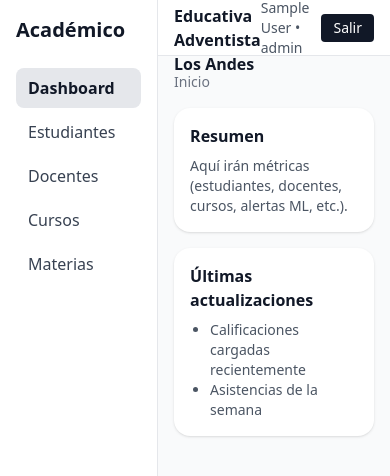
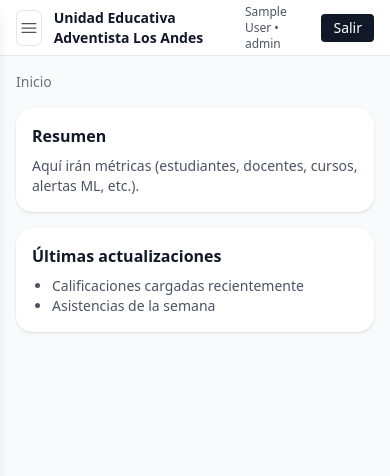
Before and after one commit to Bizarr420/academico-webs, a React (Vite) app: page / in a window 390 px wide. Shown: the top 476 px of the page. Built offline with nearby package versions, Linux system fonts and the light colour scheme; no server answers; sample sign-in values are in the browser's storage.

Commit message:
Fix filters validation and improve responsive layout

```diff
--- a/src/app/components/Layout.tsx
+++ b/src/app/components/Layout.tsx
@@ -1,3 +1,4 @@
+import { useState } from 'react';
 import { Link, Outlet, useLocation } from 'react-router-dom';
 
 import Sidebar from './Sidebar';
@@ -5,14 +6,31 @@ import Topbar from './Topbar';
 
 export default function Layout() {
   const { pathname } = useLocation();
+  const [isSidebarOpen, setIsSidebarOpen] = useState(false);
+
+  const closeSidebar = () => setIsSidebarOpen(false);
 
   return (
     <div className="min-h-screen bg-gray-50 text-gray-900">
-      <div className="flex">
-        <Sidebar />
-        <main className="flex-1">
-          <Topbar />
-          <div className="p-4">
+      {/* Sidebar móvil */}
+      <Sidebar
+        className={`fixed inset-y-0 left-0 z-50 border-r shadow-lg transition-transform duration-200 lg:hidden ${isSidebarOpen ? 'translate-x-0' : '-translate-x-full'}`}
+        onNavigate={closeSidebar}
+      />
+      {isSidebarOpen && (
+        <button
+          type="button"
+          aria-label="Cerrar menú"
+          className="fixed inset-0 z-40 bg-black/40 lg:hidden"
+          onClick={closeSidebar}
+        />
+      )}
+
+      <div className="flex min-h-screen">
+        <Sidebar className="hidden lg:flex lg:h-screen lg:sticky lg:top-0 lg:border-r" />
+        <main className="flex-1 flex flex-col min-h-screen">
+          <Topbar onToggleSidebar={() => setIsSidebarOpen((current) => !current)} />
+          <div className="p-4 flex-1">
             {/* Breadcrumb simple */}
             <nav className="mb-4 text-sm text-gray-500">
               <Link to="/" className="hover:underline">
@@ -20,7 +38,9 @@ export default function Layout() {
               </Link>
               {pathname !== '/' && <span> / {pathname.replace('/', '')}</span>}
             </nav>
-            <Outlet />
+            <div className="max-w-6xl mx-auto">
+              <Outlet />
+            </div>
           </div>
         </main>
       </div>
--- a/src/app/components/Sidebar.tsx
+++ b/src/app/components/Sidebar.tsx
@@ -1,29 +1,50 @@
 import { NavLink } from 'react-router-dom';
+
+import { useAuth } from '@/app/hooks/useAuth';
 
 const linkBase = 'block px-3 py-2 rounded-lg hover:bg-gray-100 transition-colors';
 const linkClassName = ({ isActive }: { isActive: boolean }) =>
   isActive ? `${linkBase} bg-gray-200 font-semibold` : `${linkBase} text-gray-700`;
 
-export default function Sidebar() {
+type SidebarProps = {
+  className?: string;
+  onNavigate?: () => void;
+};
+
+const navItems = [
+  { to: '/', label: 'Dashboard', roles: ['admin', 'docente', 'padre'] },
+  { to: '/estudiantes', label: 'Estudiantes', roles: ['admin', 'docente'] },
+  { to: '/docentes', label: 'Docentes', roles: ['admin'] },
+  { to: '/cursos', label: 'Cursos', roles: ['admin'] },
+  { to: '/materias', label: 'Materias', roles: ['admin'] },
+];
+
+export default function Sidebar({ className = '', onNavigate }: SidebarProps) {
+  const { user } = useAuth();
+
+  const allowedItems = navItems.filter((item) =>
+    user ? item.roles.includes(user.role) : false,
+  );
+
+  if (!user) {
+    return null;
+  }
+
   return (
-    <aside className="w-64 h-screen sticky top-0 border-r bg-white p-4 flex flex-col gap-6">
+    <aside className={`w-64 bg-white p-4 flex flex-col gap-6 overflow-y-auto ${className}`}>
       <div className="font-bold text-xl">Académico</div>
       <nav className="space-y-1">
-        <NavLink to="/" end className={linkClassName}>
-          Dashboard
-        </NavLink>
-        <NavLink to="/estudiantes" className={linkClassName}>
-          Estudiantes
-        </NavLink>
-        <NavLink to="/docentes" className={linkClassName}>
-          Docentes
-        </NavLink>
-        <NavLink to="/cursos" className={linkClassName}>
-          Cursos
-        </NavLink>
-        <NavLink to="/materias" className={linkClassName}>
-          Materias
-        </NavLink>
+        {allowedItems.map((item) => (
+          <NavLink
+            key={item.to}
+            to={item.to}
+            end={item.to === '/'}
+            className={linkClassName}
+            onClick={onNavigate}
+          >
+            {item.label}
+          </NavLink>
+        ))}
       </nav>
     </aside>
   );
--- a/src/app/components/Topbar.tsx
+++ b/src/app/components/Topbar.tsx
@@ -1,14 +1,42 @@
 import { useAuth } from '@/app/hooks/useAuth';
 
-export default function Topbar() {
+type TopbarProps = {
+  onToggleSidebar?: () => void;
+};
+
+export default function Topbar({ onToggleSidebar }: TopbarProps) {
   const { user, logout } = useAuth();
 
   return (
-    <header className="h-14 border-b bg-white px-4 flex items-center justify-between">
-      <div className="font-semibold">Unidad Educativa Adventista Los Andes</div>
+    <header className="h-14 border-b bg-white px-4 flex items-center justify-between sticky top-0 z-30">
       <div className="flex items-center gap-3">
-        {user && <span className="text-sm text-gray-600">{user.name} • {user.role}</span>}
-        <button onClick={logout} className="text-sm px-3 py-1 rounded bg-gray-900 text-white">
+        <button
+          type="button"
+          className="lg:hidden inline-flex items-center justify-center w-9 h-9 rounded-md border border-gray-200 text-gray-600"
+          onClick={() => onToggleSidebar?.()}
+          aria-label="Abrir menú"
+        >
+          <span className="sr-only">Abrir menú</span>
+          <svg
+            xmlns="http://www.w3.org/2000/svg"
+            fill="none"
+            viewBox="0 0 24 24"
+            strokeWidth={1.5}
+            stroke="currentColor"
+            className="w-5 h-5"
+            aria-hidden
+          >
+            <path strokeLinecap="round" strokeLinejoin="round" d="M3.75 6.75h16.5M3.75 12h16.5M3.75 17.25h16.5" />
+          </svg>
+        </button>
+        <div className="font-semibold text-sm sm:text-base">Unidad Educativa Adventista Los Andes</div>
+      </div>
+      <div className="flex items-center gap-3">
+        {user && <span className="text-xs sm:text-sm text-gray-600">{user.name} • {user.role}</span>}
+        <button
+          onClick={logout}
+          className="text-sm px-3 py-1 rounded bg-gray-900 text-white hover:bg-gray-800 transition-colors"
+        >
           Salir
         </button>
       </div>
--- a/src/app/services/courses.ts
+++ b/src/app/services/courses.ts
@@ -5,12 +5,17 @@ export const COURSES_PAGE_SIZE = 10;
 
 export async function getCourses(filters: CourseFilters) {
   const { page, search, page_size = COURSES_PAGE_SIZE } = filters;
+  const params: Record<string, unknown> = {
+    page,
+    page_size,
+  };
+
+  if (typeof search === 'string' && search.trim().length > 0) {
+    params.search = search.trim();
+  }
+
   const { data } = await api.get<Paginated<Course>>('/courses', {
-    params: {
-      page,
-      page_size,
-      search: search ?? '',
-    },
+    params,
   });
   return data;
 }
--- a/src/app/services/students.ts
+++ b/src/app/services/students.ts
@@ -5,12 +5,17 @@ export const STUDENTS_PAGE_SIZE = 10;
 
 export async function getStudents(filters: StudentFilters) {
   const { page, search, page_size = STUDENTS_PAGE_SIZE } = filters;
+  const params: Record<string, unknown> = {
+    page,
+    page_size,
+  };
+
+  if (typeof search === 'string' && search.trim().length > 0) {
+    params.search = search.trim();
+  }
+
   const { data } = await api.get<Paginated<Student>>('/students', {
-    params: {
-      page,
-      page_size,
-      search: search ?? '',
-    },
+    params,
   });
   return data;
 }
--- a/src/app/services/subjects.ts
+++ b/src/app/services/subjects.ts
@@ -5,13 +5,21 @@ export const SUBJECTS_PAGE_SIZE = 10;
 
 export async function getSubjects(filters: SubjectFilters) {
   const { page, search, page_size = SUBJECTS_PAGE_SIZE, curso_id } = filters;
+  const params: Record<string, unknown> = {
+    page,
+    page_size,
+  };
+
+  if (typeof search === 'string' && search.trim().length > 0) {
+    params.search = search.trim();
+  }
+
+  if (typeof curso_id === 'number') {
+    params.curso_id = curso_id;
+  }
+
   const { data } = await api.get<Paginated<Subject>>('/subjects', {
-    params: {
-      page,
-      page_size,
-      search: search ?? '',
-      curso_id,
-    },
+    params,
   });
   return data;
 }
--- a/src/app/services/teachers.ts
+++ b/src/app/services/teachers.ts
@@ -5,12 +5,17 @@ export const TEACHERS_PAGE_SIZE = 10;
 
 export async function getTeachers(filters: TeacherFilters) {
   const { page, search, page_size = TEACHERS_PAGE_SIZE } = filters;
+  const params: Record<string, unknown> = {
+    page,
+    page_size,
+  };
+
+  if (typeof search === 'string' && search.trim().length > 0) {
+    params.search = search.trim();
+  }
+
   const { data } = await api.get<Paginated<Teacher>>('/teachers', {
-    params: {
-      page,
-      page_size,
-      search: search ?? '',
-    },
+    params,
   });
   return data;
 }
```
